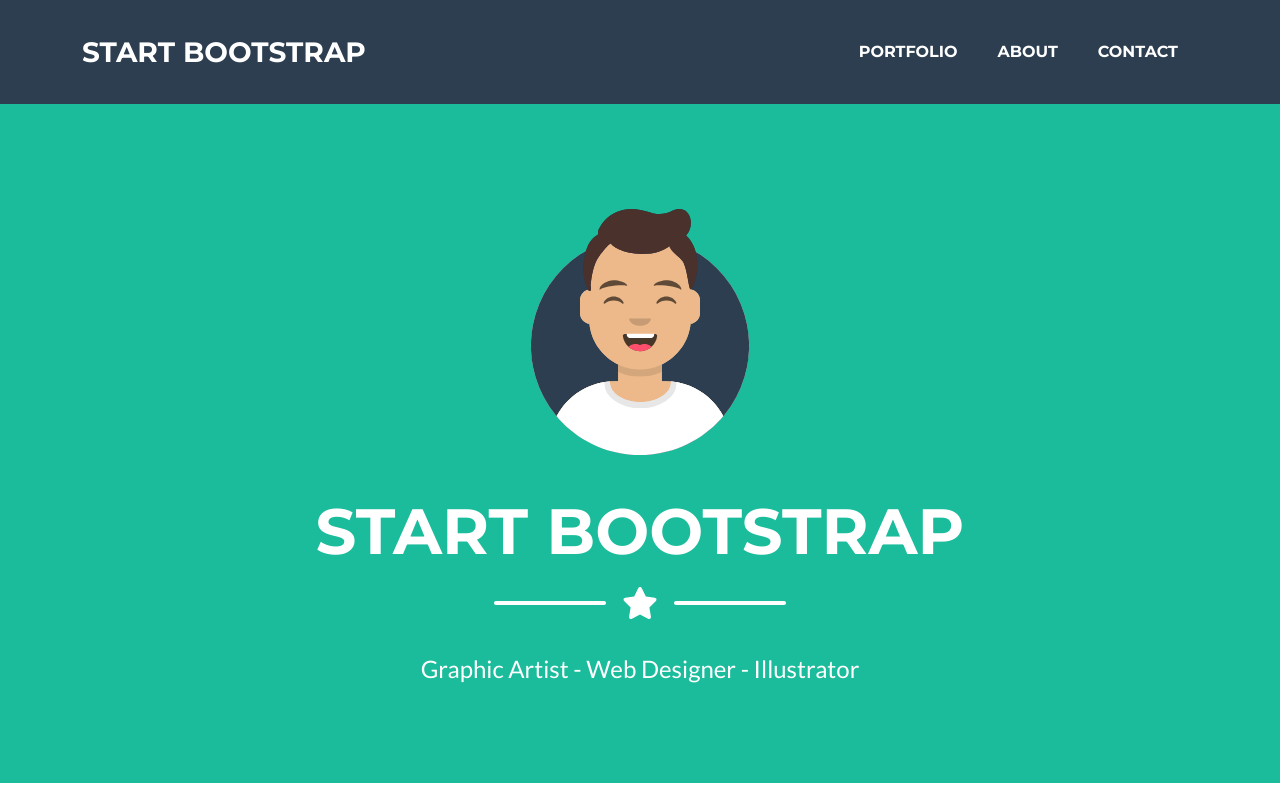
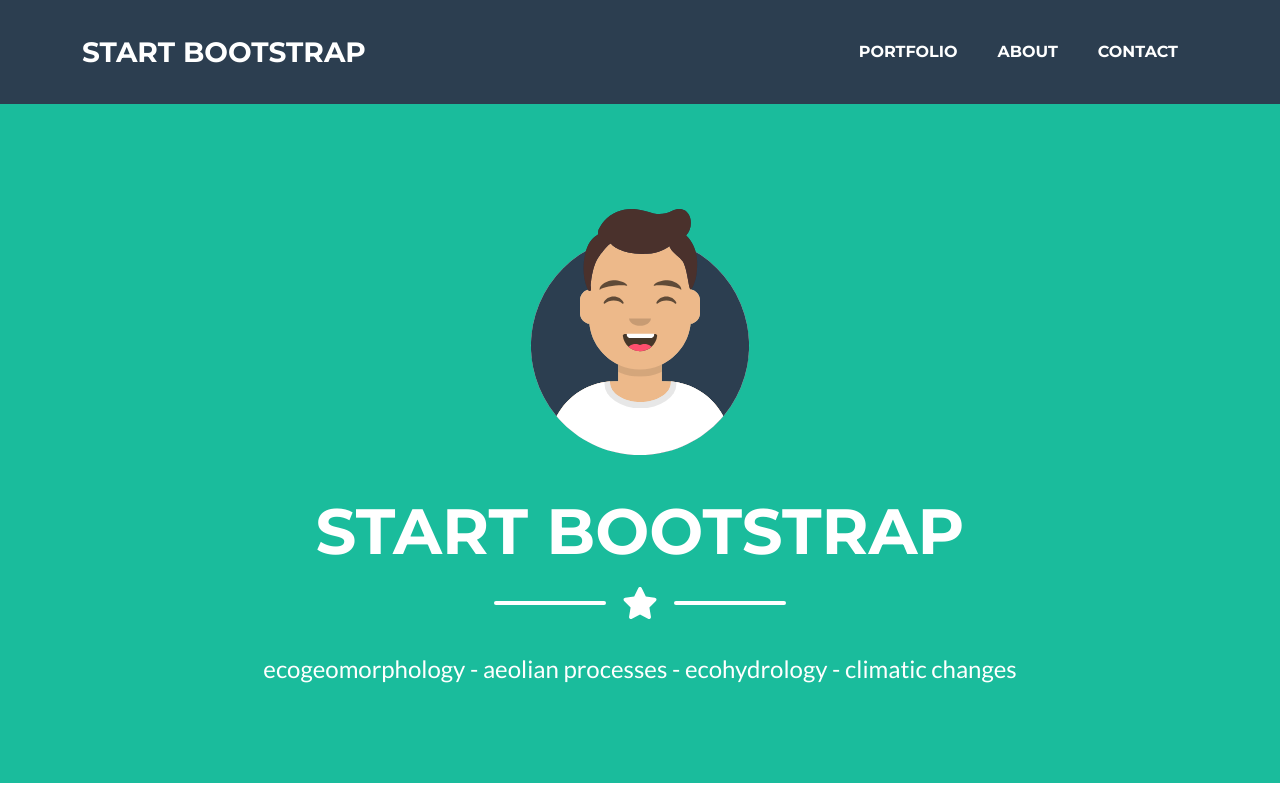
Before and after one commit to drylandscience/drylandscience.github.io, a plain HTML site: page index.html in a window 1280 px wide. Shown: the top 800 px of the page. Drawn offline with nearby package versions, Linux system fonts and the light colour scheme; files that its build step writes are made by us from their sources; files whose address does not match are found by name.

Commit message:
Update index.html

```diff
--- a/index.html
+++ b/index.html
@@ -48,7 +48,7 @@
                     <div class="divider-custom-line"></div>
                 </div>
                 <!-- Masthead Subheading-->
-                <p class="masthead-subheading font-weight-light mb-0">Graphic Artist - Web Designer - Illustrator</p>
+                <p class="masthead-subheading font-weight-light mb-0">ecogeomorphology - aeolian processes - ecohydrology - climatic changes</p>
             </div>
         </header>
         <!-- Portfolio Section-->
```
